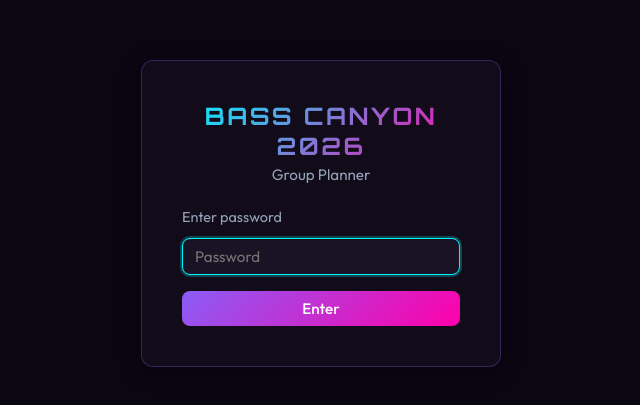
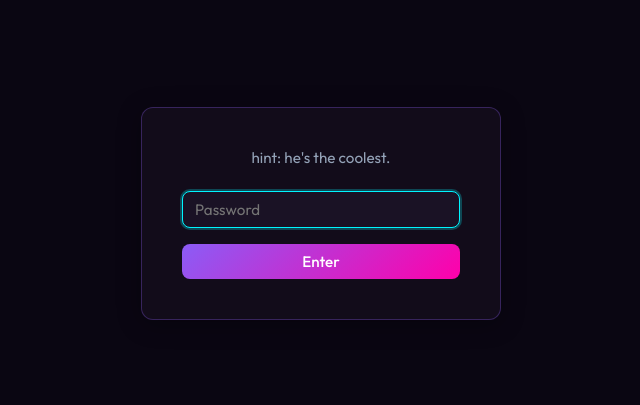
Before and after one commit to CptSamFalcon/planner, a React (Vite) app in the folder client/: page / in a window 1280 px wide. Shown: the part 187-592 px from the top of the page, without its empty margins (319-959 px from the left). Built offline with nearby package versions, Linux system fonts and the light colour scheme; no server answers; the HTML template or start-up script is replaced by a standard one.

Commit message:
Update PasswordGate component and styles
- Added a hint paragraph to the PasswordGate component for user guidance.
- Introduced new CSS class for the hint with styling adjustments for better visibility.

```diff
--- a/client/src/components/PasswordGate.jsx
+++ b/client/src/components/PasswordGate.jsx
@@ -30,12 +30,8 @@
   return (
     <div className="password-gate">
       <div className="password-gate-card">
-        <h1 className="password-gate-title">BASS CANYON 2026</h1>
-        <p className="password-gate-subtitle">Group Planner</p>
+        <p className="password-gate-hint">hint: he&apos;s the coolest.</p>
         <form className="password-gate-form" onSubmit={handleSubmit}>
-          <label htmlFor="gate-password" className="password-gate-label">
-            Enter password
-          </label>
           <input
             id="gate-password"
             type="password"
--- a/client/src/index.css
+++ b/client/src/index.css
@@ -64,6 +64,12 @@
   text-align: center;
 }
 .password-gate-subtitle {
+  color: var(--text-muted);
+  font-size: 0.95rem;
+  margin: 0 0 1.5rem;
+  text-align: center;
+}
+.password-gate-hint {
   color: var(--text-muted);
   font-size: 0.95rem;
   margin: 0 0 1.5rem;
```
